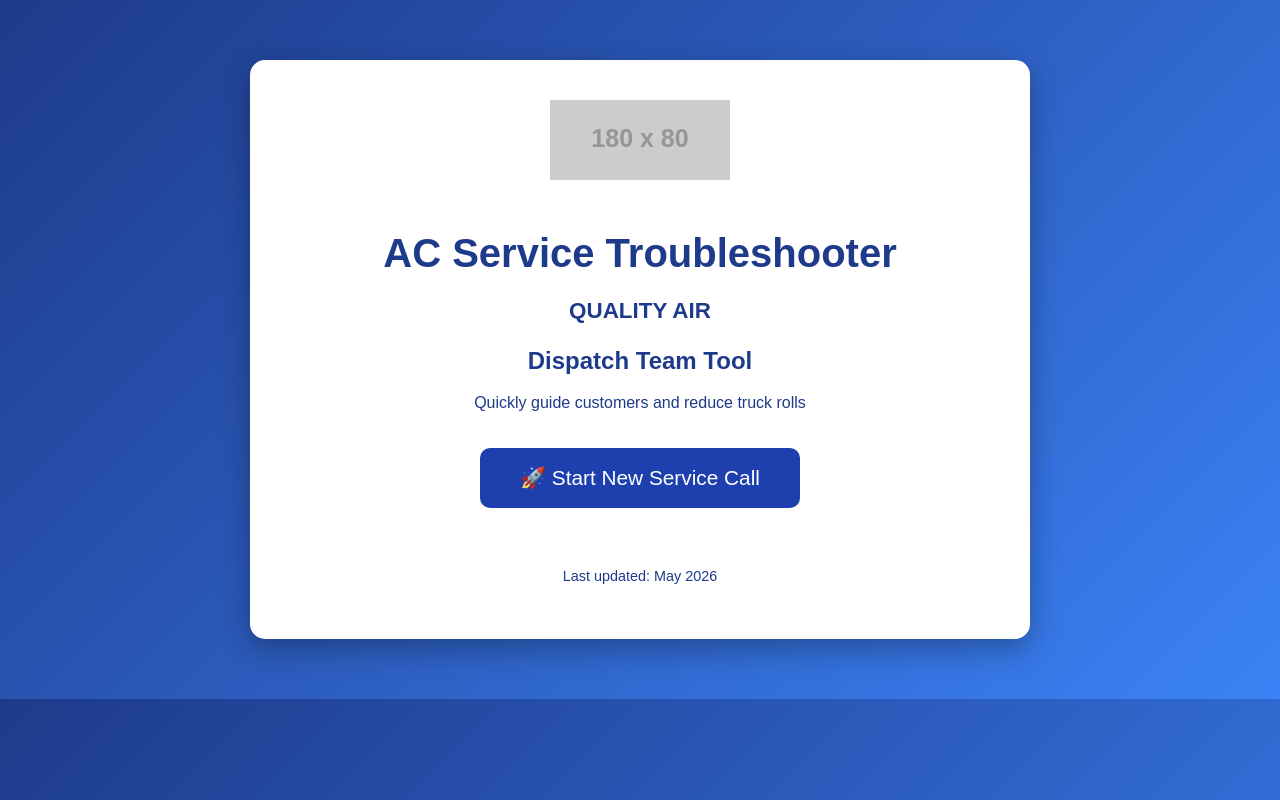
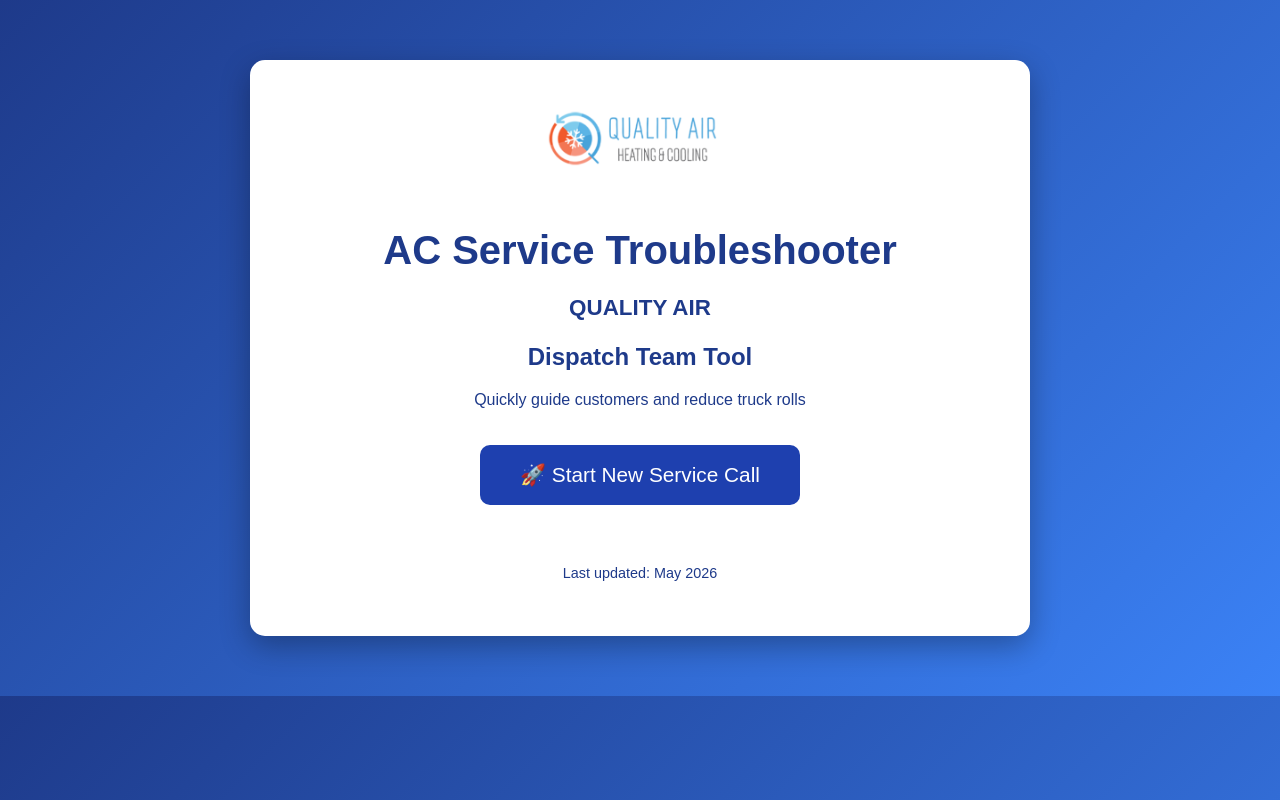
Before and after one commit to summitair9/ac-troubleshooter, a plain HTML site: page index.html in a window 1280 px wide. Drawn offline with Linux system fonts and the light colour scheme; placeholder pictures from the web are drawn by us.

Commit message:
Update logo size and change logo image source

```diff
--- a/index.html
+++ b/index.html
@@ -23,7 +23,7 @@
             box-shadow: 0 10px 30px rgba(0,0,0,0.3);
         }
         .logo {
-            max-width: 180px;
+            max-width: 220px;
             margin-bottom: 20px;
         }
         h1 { font-size: 2.5em; margin-bottom: 10px; }
@@ -42,8 +42,7 @@
 </head>
 <body>
     <div class="container">
-        <img src="https://via.placeholder.com/180x80/1e3a8a/ffffff?text=QUALITY+AIR"
-             alt="QUALITY AIR Logo" class="logo">
+        <img src="logo.png" alt="QUALITY AIR Logo" class="logo">
 
         <h1>AC Service Troubleshooter</h1>
         <p style="font-size: 1.4em;"><strong>QUALITY AIR</strong></p>
```
